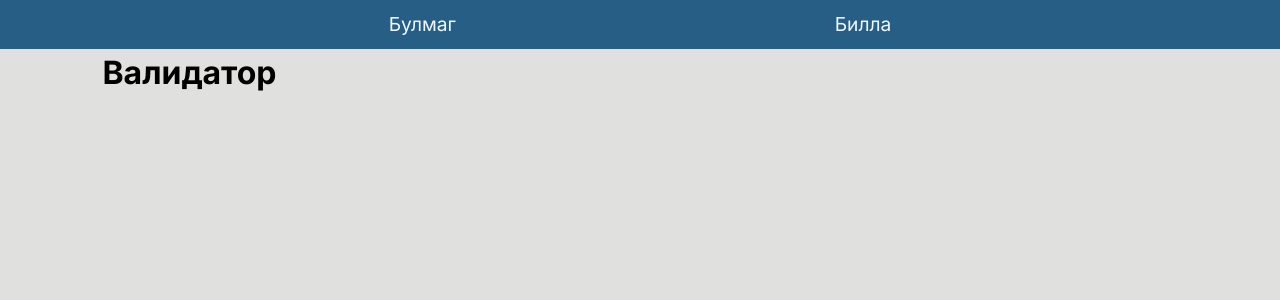
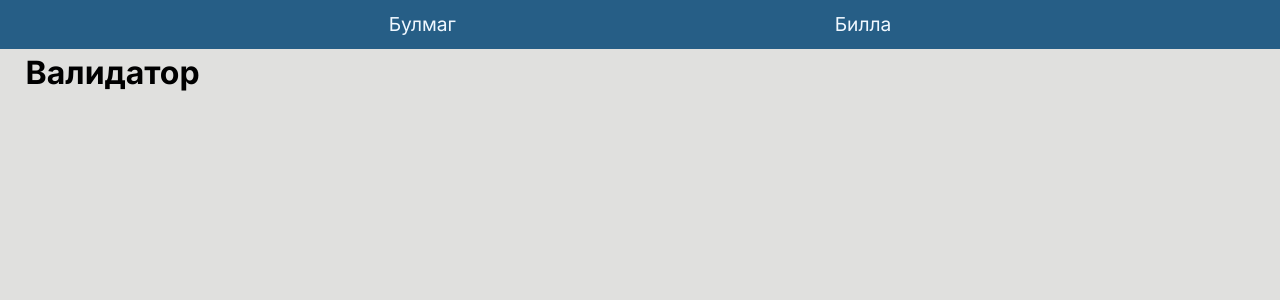
Before and after one commit to fikiivanov/validator-x, a Next.js app: page / in a window 1280 px wide. Shown: the top 300 px of the page. Built offline with nearby package versions, Linux system fonts and the light colour scheme.

Commit message:
Update  shell globals.css

```diff
--- a/src/app/globals.css
+++ b/src/app/globals.css
@@ -80,7 +80,7 @@ h6 {
 /**SHELL */
 
 .shell {
-    padding: 0px 8%;
+    padding: 0px 2%;
     width: 100%;
     height: 100%;
 }
```
